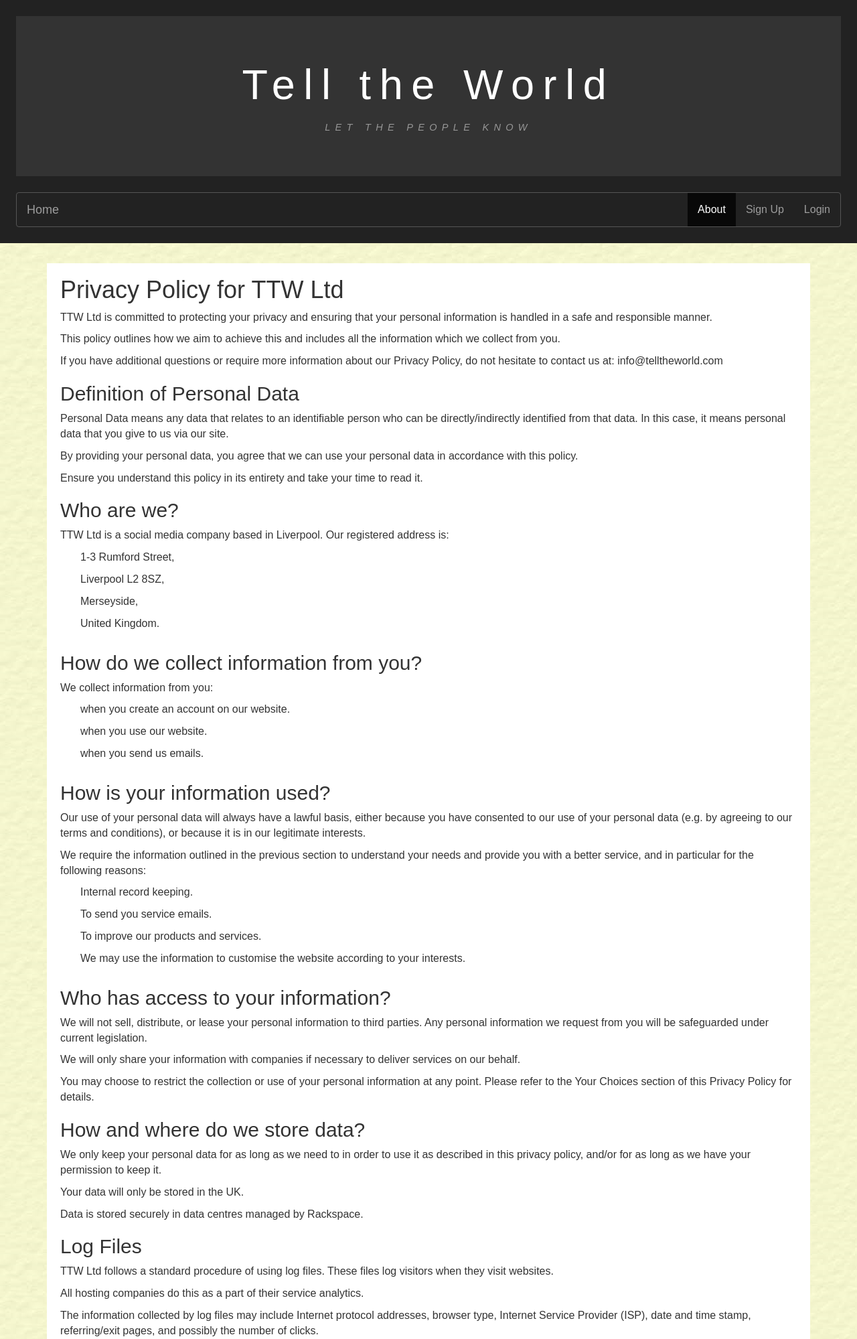
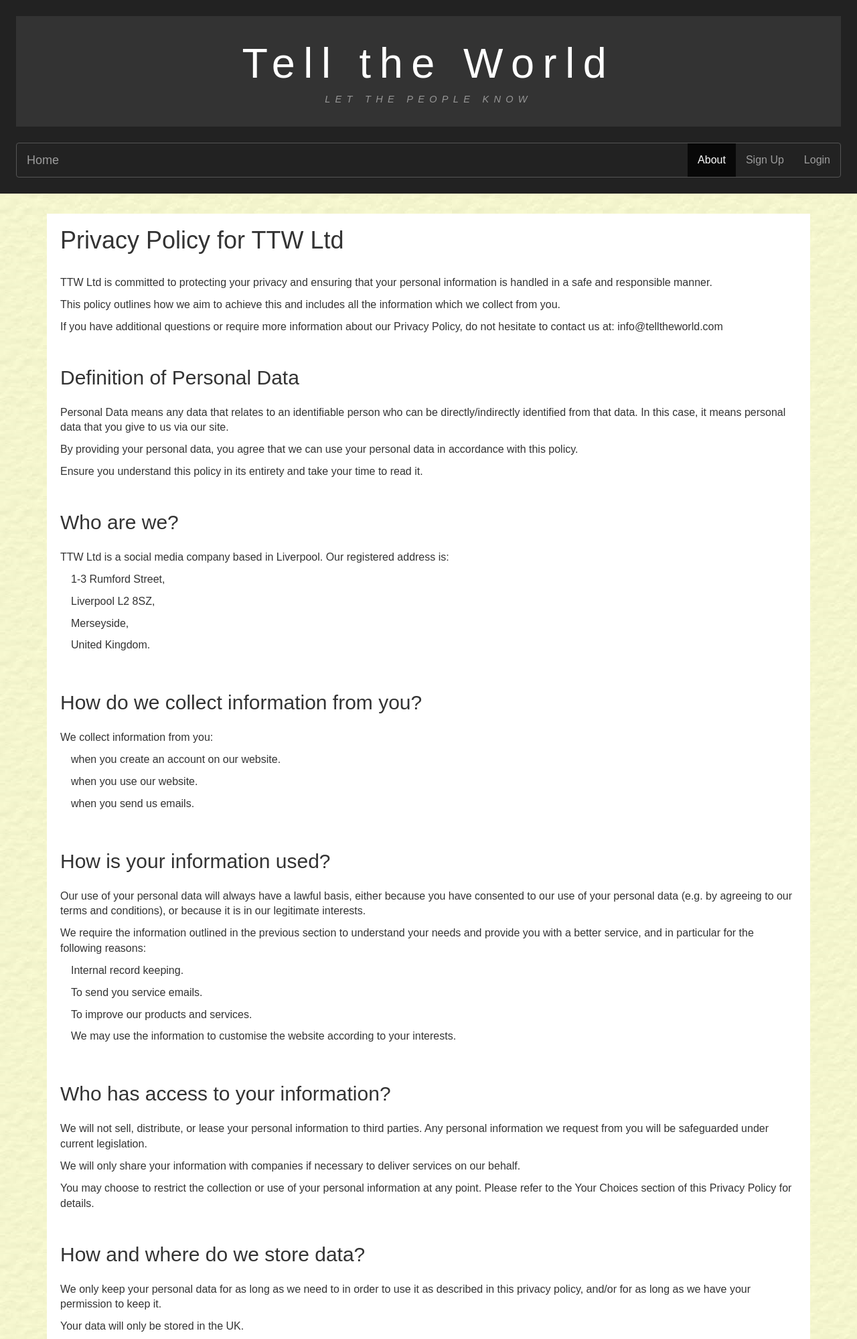
Before and after one commit to AndrewLaing/TellTheWorld, a Django app: page /privacypolicy/ in a window 1280 px wide. Shown: the top 1999 px of the page at 67% size. Run offline with Django 3.2, Linux system fonts and the light colour scheme; some libraries are stand-ins or nearby versions.

Commit message:
Tidied text layouts on info pages

```diff
--- a/TellTheWorld/tellings/static/tellings/css/style.css
+++ b/TellTheWorld/tellings/static/tellings/css/style.css
@@ -2,7 +2,7 @@
  * Filename:    style.css
  * Author:      Andrew Laing
  * Email:       parisianconnections@gmail.com
- * Date:        23/06/2020.
+ * Date:        24/06/2020.
  * Description: The main CSS file used to style the 'Tell the World' website.
  */
 
@@ -15,7 +15,7 @@
 }
 
 
-.header {
+.page-banner {
   background-color: #222222;
   padding: 1.5em;
 }
@@ -25,6 +25,7 @@
   background-color: #333333;
   font-weight: bold;
   margin-bottom: 1.5em;
+  padding: 1em;
   text-align: center;
 }
 
@@ -32,7 +33,6 @@
   color: #ffffff;
   font-family: Arial, Helvetica, sans-serif;
   letter-spacing: .2em;
-  padding-bottom: .15em;
 }
 
 .jumbotron p {
@@ -139,13 +139,13 @@
 
 .indented-list-item {
   list-style-type: none;
-  padding-left: 1.875em;
+  padding-left: 1em;
   padding-bottom: 0.625em;
 }
 
 .double-indented-list-item {
   list-style-type: none;
-  padding-left: 3.75em;
+  padding-left: 2.5em;
   padding-bottom: 0.625em;
 }
 
@@ -254,7 +254,7 @@
   background-color: #FFF;
 }
 
-.white-blockedusers-container {
+.blockeduser-container {
   margin-top: 1.875em;
   margin-bottom: 1.875em;
   padding-top: 0;
@@ -365,6 +365,17 @@ hr {
   clear: both;
   border: 0;
   border-bottom: solid #808080 1px;
+}
+
+
+/* Styling for the about/informational pages */
+.info-text-block {
+  margin-top: 2em;
+}
+
+.info-text-block h2 {
+  padding-bottom: .5em;
+  padding-top: .5em;
 }
 
 
--- a/TellTheWorld/tellings/templates/tellings/base.html
+++ b/TellTheWorld/tellings/templates/tellings/base.html
@@ -2,7 +2,7 @@
  * Filename:     base.html
  * Author:       Andrew Laing
  * Email:        parisianconnections@gmail.com
- * Last updated: 22/06/2020
+ * Last updated: 24/06/2020
  * Description:  Main base template for site pages.
 {% endcomment %}
 
@@ -38,7 +38,7 @@
 </head>
 
 <body>
-  <header class="header">
+  <header class="page-banner">
     {# Page title #}
     <div class="jumbotron jumbotron-fluid">
       <h1>Tell the World</h1>
--- a/TellTheWorld/tellings/templates/tellings/blockeduser_list.html
+++ b/TellTheWorld/tellings/templates/tellings/blockeduser_list.html
@@ -6,7 +6,7 @@
  * Filename:     blockeduser_list.html
  * Author:       Andrew Laing
  * Email:        parisianconnections@gmail.com
- * Last updated: 23/06/2020
+ * Last updated: 24/06/2020
  * Description:  Template used for creating the BlockedUsers html.
  * -------------------------------------------------------------------------------
 {% endcomment %}
@@ -18,7 +18,7 @@
       <h1>BLOCKED USERS</h1>
     </header>
 
-    <div class="row white-blockedusers-container">
+    <div class="row blockeduser-container">
       {% if blockeduser_list %}
         {% for item in blockeduser_list %}
         <div class="user-comment-container">
--- a/TellTheWorld/tellings/templates/tellings/privacypolicy.html
+++ b/TellTheWorld/tellings/templates/tellings/privacypolicy.html
@@ -6,7 +6,7 @@
  * Filename:     privacypolicy.html
  * Author:       Andrew Laing
  * Email:        parisianconnections@gmail.com
- * Last updated: 14/04/2020
+ * Last updated: 24/06/2020
  * Description:  Template for the privacy policy page.
  * -------------------------------------------------------------------------------
 {% endcomment %}
@@ -19,18 +19,20 @@
       <header>
         <h1>Privacy Policy for TTW Ltd</h1>
       </header>
-      <p>TTW Ltd is committed to protecting your privacy and ensuring that your personal information is handled in a safe and responsible manner.</p>
-      <p>This policy outlines how we aim to achieve this and includes all the information which we collect from you.</p>
-      <p>If you have additional questions or require more information about our Privacy Policy, do not hesitate to contact us at: info@telltheworld.com</p>
+      <article class="info-text-block">
+        <p>TTW Ltd is committed to protecting your privacy and ensuring that your personal information is handled in a safe and responsible manner.</p>
+        <p>This policy outlines how we aim to achieve this and includes all the information which we collect from you.</p>
+        <p>If you have additional questions or require more information about our Privacy Policy, do not hesitate to contact us at: info@telltheworld.com</p>
+      </article>
 
-      <article>
+      <article class="info-text-block">
         <h2>Definition of Personal Data</h2>
         <p>Personal Data means any data that relates to an identifiable person who can be directly/indirectly identified from that data. In this case, it means personal data that you give to us via our site.</p>
         <p>By providing your personal data, you agree that we can use your personal data in accordance with this policy.</p>
         <p>Ensure you understand this policy in its entirety and take your time to read it.</p>
       </article>
 
-      <article>
+      <article class="info-text-block">
         <h2>Who are we?</h2>
         <p>TTW Ltd is a social media company based in Liverpool. Our registered address is:</p>
         <ul>
@@ -41,7 +43,7 @@
         </ul>
       </article>
 
-      <article>
+      <article class="info-text-block">
         <h2>How do we collect information from you?</h2>
         <p>We collect information from you:</p>
         <ul>
@@ -51,7 +53,7 @@
         </ul>
       </article>
 
-      <article>
+      <article class="info-text-block">
         <h2>How is your information used?</h2>
         <p>Our use of your personal data will always have a lawful basis, either because you have consented to our use of your personal data (e.g. by agreeing to our terms and conditions), or because it is in our legitimate interests.</p>
         <p>We require the information outlined in the previous section to understand your needs and provide you with a better service, and in particular for the following reasons:</p>
@@ -63,21 +65,21 @@
         </ul>
       </article>
 
-      <article>
+      <article class="info-text-block">
         <h2>Who has access to your information?</h2>
         <p>We will not sell, distribute, or lease your personal information to third parties. Any personal information we request from you will be safeguarded under current legislation.</p>
         <p>We will only share your information with companies if necessary to deliver services on our behalf.</p>
         <p>You may choose to restrict the collection or use of your personal information at any point.  Please refer to the Your Choices section of this Privacy Policy for details.</p>
       </article>
 
-      <article>
+      <article class="info-text-block">
         <h2>How and where do we store data? </h2>
         <p>We only keep your personal data for as long as we need to in order to use it as described in this privacy policy, and/or for as long as we have your permission to keep it.</p>
         <p>Your data will only be stored in the UK. </p>
         <p>Data is stored securely in data centres managed by Rackspace.</p>
       </article>
 
-      <article>
+      <article class="info-text-block">
         <h2>Log Files</h2>
         <p>TTW Ltd follows a standard procedure of using log files. These files log visitors when they visit websites. </p>
         <p>All hosting companies do this as a part of their service analytics.</p>
@@ -85,24 +87,24 @@
         <p>These are not linked to any information that is personally identifiable. The purpose of the information is for analyzing trends, administering the site, tracking users' movement on the website, and gathering demographic information.</p>
       </article>
 
-      <article>
+      <article class="info-text-block">
         <h2>Profiling</h2>
         <p>We may analyse your personal information to create a profile of your interests and preferences so that we can contact you with information relevant to you. We may make use of additional information about you when it is available from external sources to help us do this effectively.</p>
       </article>
 
-      <article>
+      <article class="info-text-block">
         <h2>Your choices</h2>
         <p>We will not contact you for marketing purposes by email, phone or text message unless you have given your prior consent. We will not pass your details to any third parties for marketing purposes unless you have expressly permitted us to. Furthermore, you can change your marketing preferences at any time by contacting us by email at info@telltheworld.com.</p>
         <p>You have a right to request a copy of the personal information that TTW Ltd holds about you and have any inaccuracies corrected. Any such requests should be made to this email address: info@telltheworld.com.</p>
         <p>You have the right to withdraw your consent to us using your personal data at any time, and to request that we delete it. We do not keep your personal data for any longer than is necessary in light of the reason(s) for which it was first collected.</p>
       </article>
 
-      <article>
+      <article class="info-text-block">
         <h2>Security</h2>
         <p>Data security is very important to us, and to protect your data we have taken suitable measures to safeguard and secure data collected through our Site.</p>
       </article>
 
-      <article>
+      <article class="info-text-block">
         <h2>Use of &apos;cookies&apos;</h2>
         <p>Like many other websites, we use cookies. We use them to help you personalise your online experience.</p>
         <p>A cookie is a text file, placed on your hard disk by a web page server, which allows the website to recognise you when you visit. Cookies only collect data about browsing actions and patterns, and do not identify you as an individual.</p>
@@ -116,7 +118,7 @@
         <p>Our Site may contain links to other websites. Please note that we have no control over how your data is collected, stored, or used by other websites and we advise you to check the privacy policies of any such websites before providing any data to them.</p>
       </article>
 
-      <article>
+      <article class="info-text-block">
         <h2>What happens if our business changes hands?</h2>
         <p>We may, from time to time, expand or reduce our business and this may involve the sale and/or the transfer of control of all or part of our business. Any personal data that you have provided will, where it is relevant to any part of our business that is being transferred, be transferred along with that part. The new owner or newly controlling party will, under the terms of this Privacy Policy, be permitted to use that data only for the same purposes for which it was originally collected by us.</p>
         <p>In the event that any of your data is to be transferred in such a manner, you will be contacted in advance and informed of the changes.</p>
@@ -124,12 +126,12 @@
         <p>For more information, please feel free to contact us at: info@telltheworld.com</p>
       </article>
 
-      <article>
+      <article class="info-text-block">
         <h2>Changes to this statement</h2>
         <p>TTW Ltd will occasionally update this Privacy Policy to reflect company and customer feedback. TTW Ltd encourages you to periodically review this statement to be informed of how TTW Ltd is protecting your information. This policy was last updated on 25 January 2020.</p>
       </article>
 
-      <article>
+      <article class="info-text-block">
         <h2>Contact Information</h2>
         <p>TTW Ltd welcomes your comments regarding this Privacy Policy. If you believe that TTW Ltd has not adhered to this Privacy Policy, please contact TTW Ltd at info@telltheworld.com. We will aim to use commercially reasonable efforts to promptly determine and remedy the problem.</p>
       </article>
```
Also changed, not shown: TellTheWorld/tellings/templates/tellings/about.html (+4 -4 lines), TellTheWorld/tellings/templates/tellings/acceptableusage.html (+14 -13 lines), TellTheWorld/tellings/templates/tellings/missionstatement.html (+4 -4 lines), TellTheWorld/tellings/templates/tellings/termsandconditions.html (+10 -10 lines), TellTheWorld/db.sqlite3.
